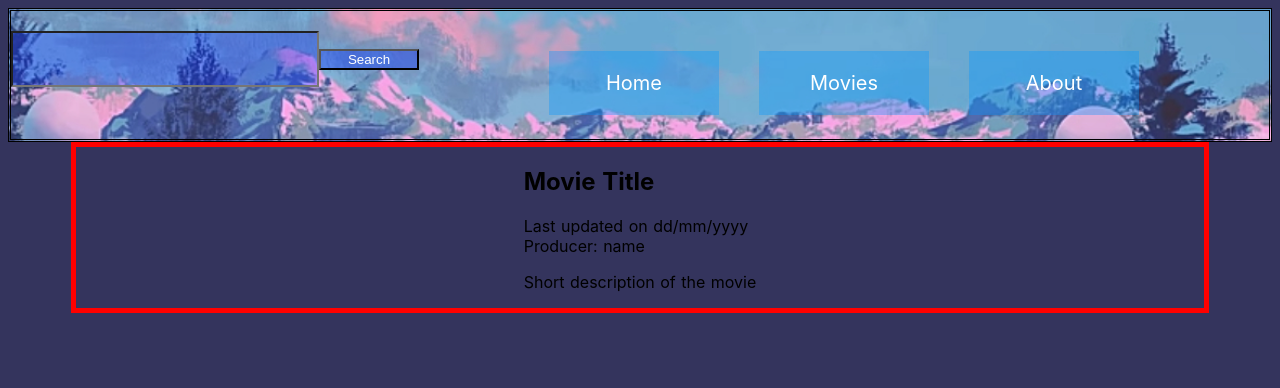
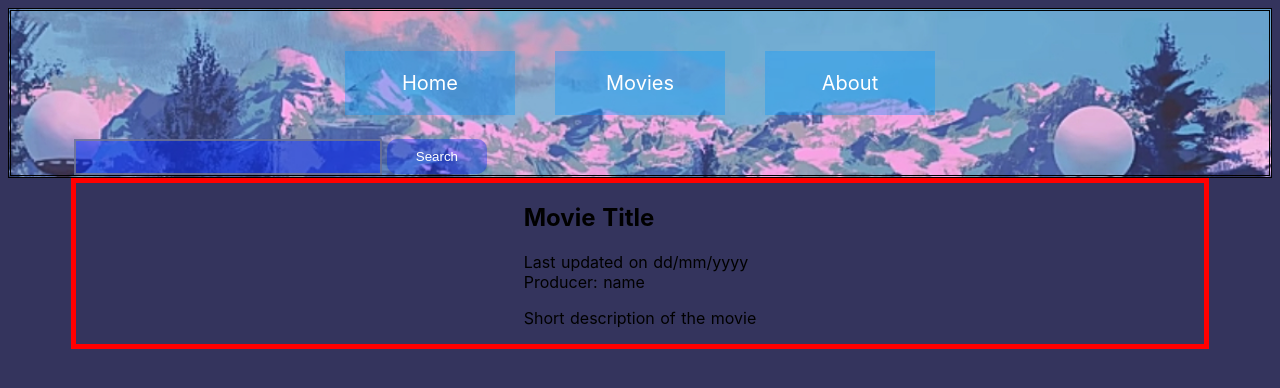
Before and after one commit to Vedran-Basic/Gauss-Repo-VB, a Nuxt app: page /movies/1 in a window 1280 px wide. Shown: the top 388 px of the page. Built offline with nearby package versions, Linux system fonts and the light colour scheme.

Commit message:
Searchbar changes

```diff
--- a/assets/main.css
+++ b/assets/main.css
@@ -53,4 +53,5 @@ html {
   margin-left: 5%;
   margin-right: 5%;
   border: 5px solid red;
+  padding:0;
 }
--- a/assets/searchbar.css
+++ b/assets/searchbar.css
@@ -1,24 +1,34 @@
-.search-input{
-    display: block;
-    overflow: auto;
-    margin:0;
-    padding-right:0;
-    align-items: left;
-    float:left;
+.search-input {
+  display: block;
+  overflow: auto;
+  margin: 0;
+  padding: 0;
+  float: left;
+  width:100%;
 }
 
-.input-style{
-    color:white;
-    width:300px;
-    height: 50px;
-    background-color:rgba(0, 38, 255, 0.3)
+.input-style {
+  display:inline-block;
+  color: white;
+  width: 300px;
+  height: 30px;
+  background-color: rgba(0, 38, 255, 0.5);
+  margin-left: 5%;
+  margin-right:5px;
+  border: 2px solid rgba(128, 128, 128, 0.7);
+  float:left;
 }
 
 .search-button {
-  width:100px;
-  overflow:auto;
-  color:white;
-  background-color:rgba(0, 38, 255, 0.35);
+  margin: 0;
+  padding: 10px;
+  width: 100px;
+  overflow: auto;
+  color: white;
+  background-color: rgba(0, 38, 255, 0.35);
+  border-radius: 10px;
+  border: none;
+  float:left;
 }
 
 .search-button:hover{
--- a/components/Movies/MoviePreview.vue
+++ b/components/Movies/MoviePreview.vue
@@ -26,8 +26,8 @@
 
   .movie-preview {
     border: 1px solid #ccc;
-    box-shadow: 0 2px 2px #ccc;
-    background-color: white;
+    box-shadow: 0 2px 2px rgb(0, 29, 255);
+    background-color: rgb(0, 138, 255);
     width: 90%;
   }
 
--- a/pages/movies/index.vue
+++ b/pages/movies/index.vue
@@ -42,40 +42,4 @@
 
 
 
-
-  .movie-preview {
-    border: 1px solid #ccc;
-    box-shadow: 0 2px 2px #ccc;
-    background-color: white;
-    width: 90%;
-  }
-
-  a {
-    text-decoration: none;
-    color: black;
-  }
-
-  @media (min-width: 850px) {
-    .movie-preview {
-      width: 400px;
-      margin: 10px;
-    }
-  }
-
-  .movie-thumbnail {
-    width: 100%;
-    height: 200px;
-    background-position: center;
-    background-size: cover;
-  }
-
-  .movie-content {
-    padding: 10px;
-    text-align: center;
-  }
-
-  a:hover .movie-content,
-  a:active .movie-content {
-    background-color: #ccc;
-  }
 </style>
```
Also changed, not shown: assets/header.css (+4 -3 lines).
